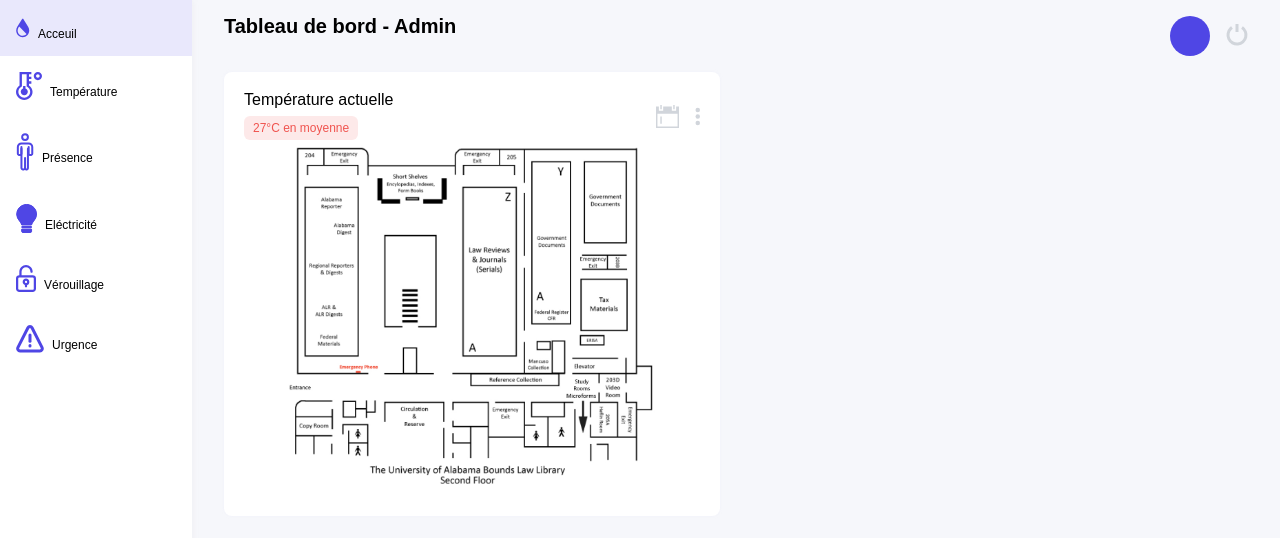
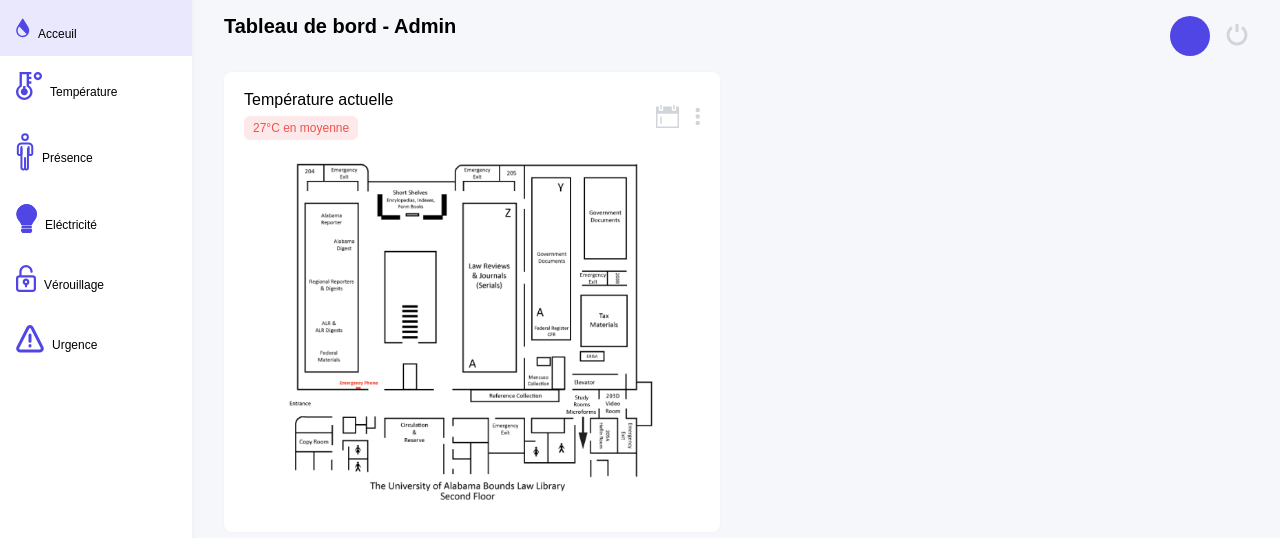
Before and after one commit to MaeWolff/iot-zeta-luti-frontend, a React (Create React App) app: page / in a window 1280 px wide. Shown: the top 538 px of the page. Built offline with nearby package versions, Linux system fonts and the light colour scheme; no server answers; sample sign-in values are in the browser's storage.

Commit message:
add spacer in Card.tsx

```diff
--- a/src/components/Card.tsx
+++ b/src/components/Card.tsx
@@ -2,7 +2,7 @@ import React, { ReactNode } from "react";
 import styled from "styled-components";
 import Calendar from "../assets/svg/Calendar";
 import Dots from "../assets/svg/Dots";
-
+import Spacer from "./Spacer";
 
 const Container = styled.section`
     background: white;
@@ -65,6 +65,9 @@ export default function Card({ children, title, label, isCalendar }: Props) {
                     <DotsStyled />
                 </Aside>
             </Header>
+
+            <Spacer axis='vertical' size={1} />
+
             {children}
         </Container>
     )
```
